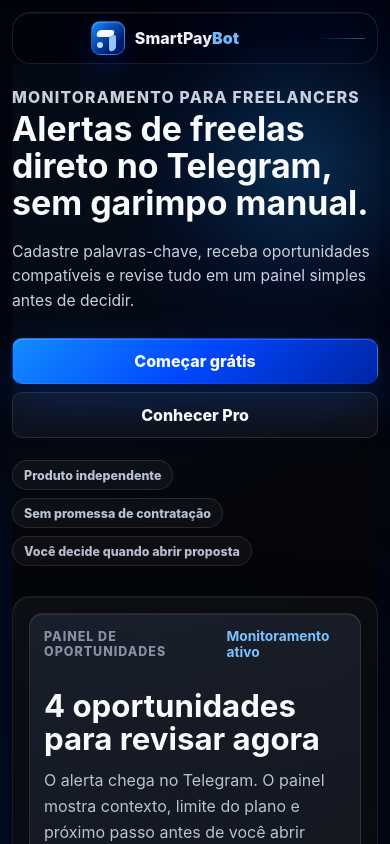
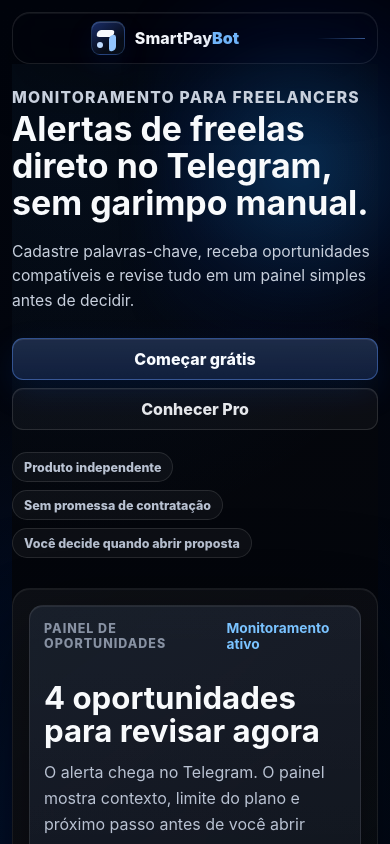
Before and after one commit to Abiliioo/www.smartpaybot.com.br, a React (Vite) app in the folder frontend/: page / in a window 390 px wide. Shown: the top 844 px of the page. Built offline with nearby package versions, Linux system fonts and the light colour scheme.

Commit message:
style: soften premium React CTA system

```diff
--- a/frontend/src/styles/index.css
+++ b/frontend/src/styles/index.css
@@ -2682,3 +2682,147 @@ body {
     flex: 1 1 88px;
   }
 }
+
+/* SPB-250K-F - premium CTA system polish */
+:root {
+  --spb-cta-bg: rgba(18, 35, 70, .78);
+  --spb-cta-bg-hover: rgba(24, 48, 92, .88);
+  --spb-cta-border: rgba(94, 150, 255, .42);
+  --spb-cta-glow: rgba(0, 70, 180, .16);
+  --spb-action-bg: rgba(255, 255, 255, .035);
+  --spb-action-border: rgba(255, 255, 255, .12);
+}
+
+.spb-button {
+  border-radius: 11px;
+  letter-spacing: 0;
+  transition: transform .18s ease, border-color .18s ease, background .18s ease, box-shadow .18s ease, color .18s ease;
+}
+
+.spb-button--primary {
+  border: 1px solid var(--spb-cta-border);
+  background:
+    linear-gradient(180deg, rgba(255, 255, 255, .055), rgba(255, 255, 255, 0)),
+    var(--spb-cta-bg);
+  color: #f8fbff;
+  box-shadow: inset 0 1px 0 rgba(255, 255, 255, .085), 0 12px 32px var(--spb-cta-glow);
+}
+
+.spb-button--primary:hover {
+  border-color: rgba(128, 176, 255, .58);
+  background:
+    linear-gradient(180deg, rgba(255, 255, 255, .075), rgba(255, 255, 255, .01)),
+    var(--spb-cta-bg-hover);
+  box-shadow: inset 0 1px 0 rgba(255, 255, 255, .11), 0 14px 36px rgba(0, 70, 180, .2);
+}
+
+.spb-button--primary:focus-visible {
+  outline: 2px solid rgba(147, 197, 253, .92);
+  outline-offset: 3px;
+  box-shadow: inset 0 1px 0 rgba(255, 255, 255, .11), 0 0 0 4px rgba(59, 130, 246, .16), 0 14px 36px rgba(0, 70, 180, .18);
+}
+
+.spb-button--secondary,
+.spb-button--ghost {
+  border: 1px solid var(--spb-action-border);
+  background: var(--spb-action-bg);
+  color: #e5e7eb;
+  box-shadow: inset 0 1px 0 rgba(255, 255, 255, .045);
+}
+
+.spb-button--secondary:hover,
+.spb-button--ghost:hover {
+  border-color: rgba(255, 255, 255, .2);
+  background: rgba(255, 255, 255, .06);
+  box-shadow: inset 0 1px 0 rgba(255, 255, 255, .06);
+}
+
+.spb-hero-actions .spb-button--primary,
+.spb-final-cta .spb-button--primary,
+.spb-pro-price-summary .spb-button--primary,
+.spb-plan-card.spb-card--accent .spb-button--primary {
+  background:
+    linear-gradient(180deg, rgba(255, 255, 255, .06), rgba(255, 255, 255, .005)),
+    rgba(18, 35, 70, .84);
+}
+
+.spb-pro-upgrade-page .spb-button--primary,
+.spb-dashboard-preview--premium .spb-dashboard-command__status .spb-button--primary,
+.spb-dashboard-preview--premium .spb-limit-card .spb-button--primary {
+  background:
+    linear-gradient(180deg, rgba(255, 255, 255, .055), rgba(255, 255, 255, 0)),
+    rgba(16, 38, 82, .82);
+  border-color: rgba(96, 165, 250, .38);
+  box-shadow: inset 0 1px 0 rgba(255, 255, 255, .08), 0 10px 28px rgba(0, 70, 180, .14);
+}
+
+.spb-dashboard-preview--premium .spb-opportunity-actions .spb-button {
+  min-height: 32px;
+  border-color: rgba(255, 255, 255, .105);
+  background: rgba(255, 255, 255, .026);
+  color: #d7deeb;
+  box-shadow: none;
+}
+
+.spb-dashboard-preview--premium .spb-opportunity-actions .spb-button--secondary {
+  border-color: rgba(96, 165, 250, .28);
+  color: #eef6ff;
+  background: rgba(20, 43, 83, .38);
+}
+
+.spb-dashboard-preview--premium .spb-opportunity-actions .spb-button:hover {
+  border-color: rgba(255, 255, 255, .2);
+  background: rgba(255, 255, 255, .052);
+}
+
+.spb-dashboard-preview--premium .spb-opportunity-actions .spb-button--secondary:hover {
+  border-color: rgba(128, 176, 255, .4);
+  background: rgba(24, 48, 92, .48);
+}
+
+.spb-dashboard-preview--premium .spb-limit-bar span {
+  background: linear-gradient(90deg, rgba(245, 158, 11, .92), rgba(251, 191, 36, .72));
+}
+
+.spb-brand-mark__icon {
+  border-color: rgba(96, 165, 250, .24);
+  background:
+    linear-gradient(145deg, rgba(30, 58, 138, .68), rgba(7, 12, 24, .96) 68%),
+    #0b1020;
+  box-shadow: inset 0 1px 0 rgba(255, 255, 255, .16), 0 10px 24px rgba(0, 42, 128, .16);
+}
+
+.spb-brand-mark__word strong {
+  color: #7abfff;
+}
+
+.spb-preview-nav button.is-active {
+  border-color: rgba(96, 165, 250, .24);
+  background: rgba(18, 35, 70, .62);
+  color: #f8fbff;
+}
+
+.spb-250k-plan-grid .spb-plan-card.spb-card--accent,
+.spb-pro-price-summary,
+.spb-dashboard-preview--premium .spb-upgrade-panel {
+  border-color: rgba(96, 165, 250, .18);
+  background:
+    radial-gradient(circle at 88% 0%, rgba(20, 140, 255, .055), transparent 14rem),
+    linear-gradient(145deg, rgba(255, 255, 255, .045), rgba(6, 10, 18, .86));
+}
+
+.spb-250k-final-cta {
+  background:
+    radial-gradient(circle at 84% 0%, rgba(20, 140, 255, .075), transparent 21rem),
+    rgba(255, 255, 255, .035);
+}
+
+@media (max-width: 760px) {
+  .spb-button {
+    min-height: 42px;
+  }
+
+  .spb-dashboard-preview--premium .spb-opportunity-actions .spb-button {
+    min-height: 36px;
+  }
+}
```
Also changed, not shown: 4 other files (tests, documents, lock files or other folders).
